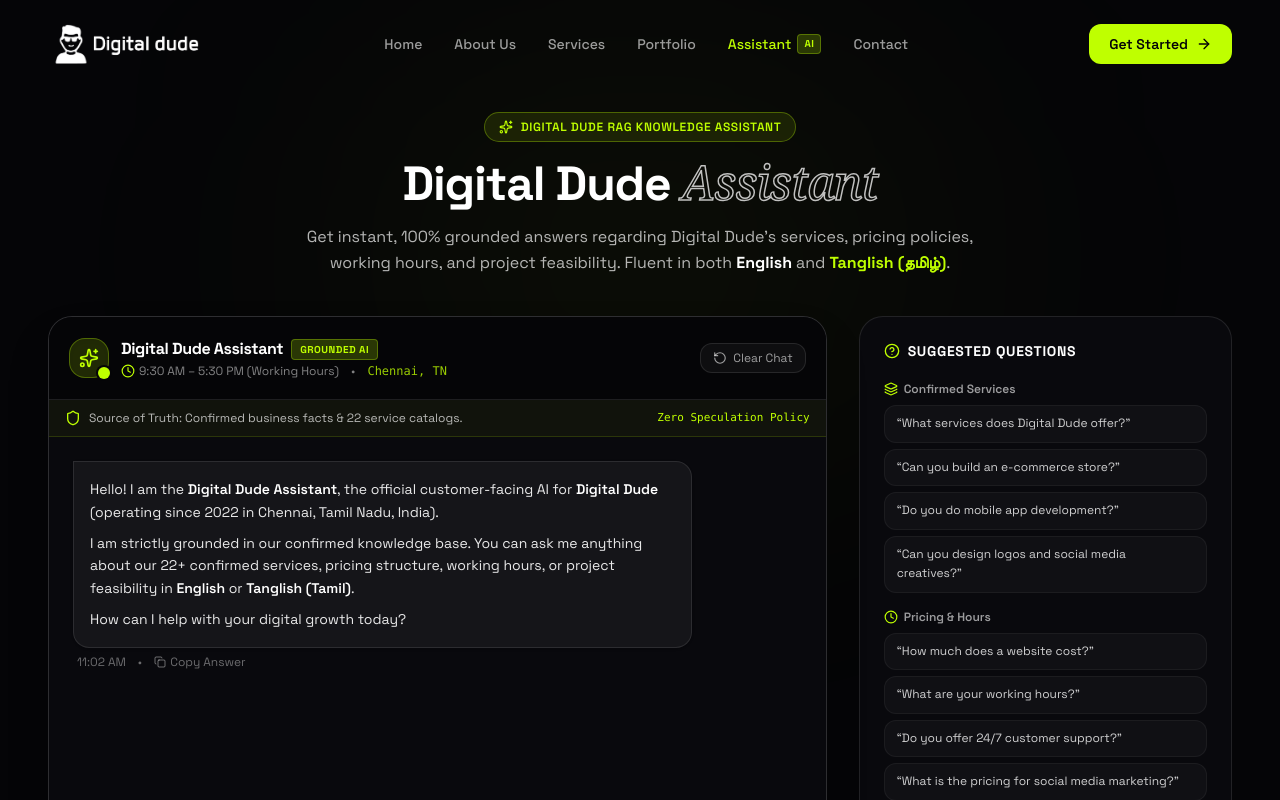
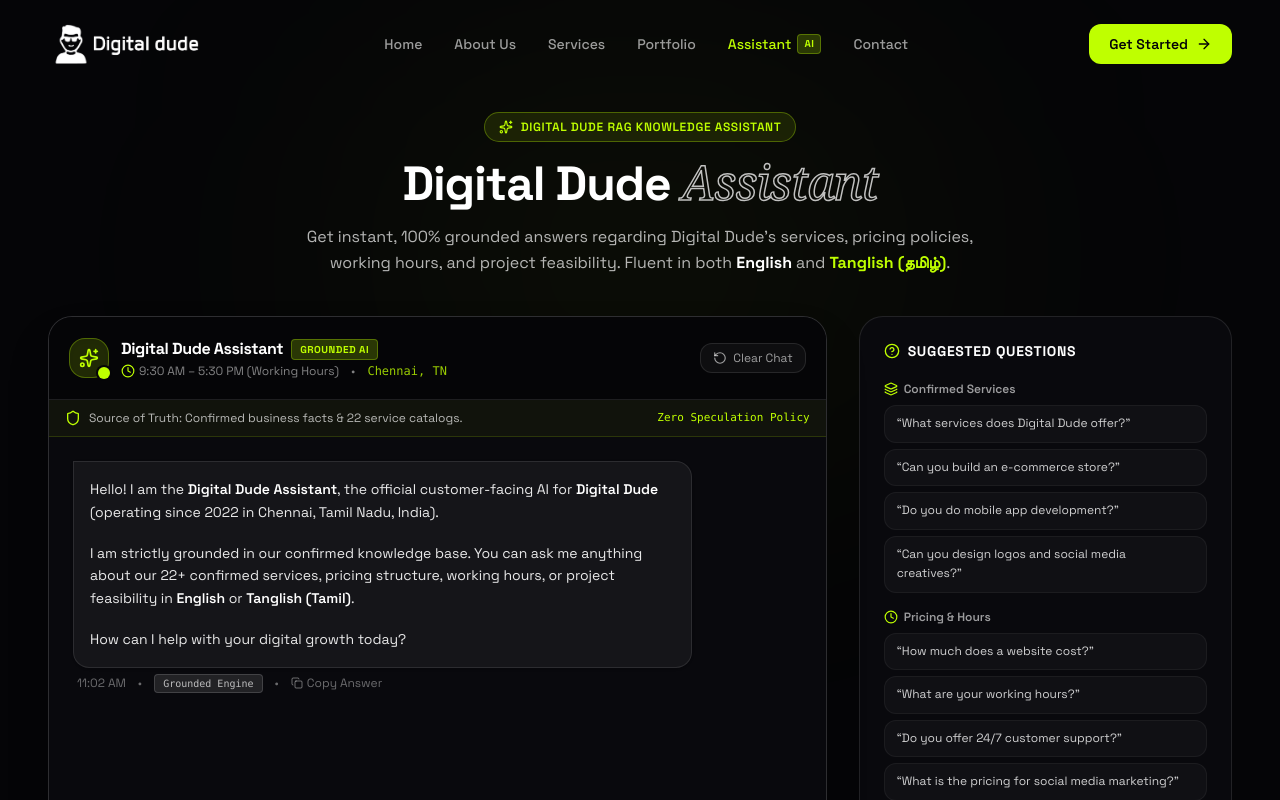
Before and after one commit to Anand14001/dd-website, a React (Vite) app: page /assistant in a window 1280 px wide. Shown: the top 800 px of the page. Built offline with nearby package versions, Linux system fonts and the light colour scheme.

Commit message:
feat: improve chatbot rendering and configuration
- Implement `MarkdownContent` component for rich text rendering
- Add response mode indicator (Gemini vs. Grounded) to chat UI
- Add API key sanitization to handle environment variable quotes

```diff
--- a/src/components/chat/DigitalDudeAssistantWidget.tsx
+++ b/src/components/chat/DigitalDudeAssistantWidget.tsx
@@ -17,6 +17,7 @@ import {
   ChevronDown,
   ChevronUp,
 } from 'lucide-react';
+import { MarkdownContent } from './MarkdownContent';
 
 export interface ChatMessage {
   id: string;
@@ -307,14 +308,22 @@ export const DigitalDudeAssistantWidget: React.FC = () => {
                     {isUser ? (
                       <p className="leading-relaxed whitespace-pre-wrap">{msg.content}</p>
                     ) : (
-                      renderFormattedText(msg.content)
+                      <MarkdownContent content={msg.content} />
                     )}
                   </div>
 
                   {/* Assistant Footer Info (Copy & Grounding Chunks) */}
                   {!isUser && (
-                    <div className="flex items-center gap-2 text-[10px] text-white/40 pl-1">
+                    <div className="flex flex-wrap items-center gap-2 text-[10px] text-white/40 pl-1">
                       <span>{msg.timestamp}</span>
+                      <span>•</span>
+                      <span className={`px-1.5 py-0.5 rounded font-mono text-[9px] ${
+                        msg.mode === 'gemini'
+                          ? 'bg-lime/20 text-lime border border-lime/30 font-semibold'
+                          : 'bg-white/10 text-white/70 border border-white/15'
+                      }`}>
+                        {msg.mode === 'gemini' ? 'Gemini 3.8 Flash' : 'Grounded Engine'}
+                      </span>
                       <span>•</span>
                       <button
                         onClick={() => handleCopy(msg.id, msg.content)}
--- /dev/null
+++ b/src/components/chat/MarkdownContent.tsx
@@ -0,0 +1,61 @@
+import React from 'react';
+
+interface MarkdownContentProps {
+  content: string;
+}
+
+export const MarkdownContent: React.FC<MarkdownContentProps> = ({ content }) => {
+  const lines = content.split('\n');
+
+  const parseInline = (text: string) => {
+    // Split on **bold** text
+    const segments = text.split(/(\*\*.*?\*\*)/g);
+    return segments.map((seg, i) => {
+      if (seg.startsWith('**') && seg.endsWith('**')) {
+        return (
+          <strong key={i} className="font-semibold text-white">
+            {seg.slice(2, -2)}
+          </strong>
+        );
+      }
+      return seg;
+    });
+  };
+
+  return (
+    <div className="space-y-1.5 leading-relaxed">
+      {lines.map((rawLine, idx) => {
+        const trimmed = rawLine.trim();
+
+        // Empty line
+        if (!trimmed) {
+          return <div key={idx} className="h-1.5" />;
+        }
+
+        // Bullet line
+        const bulletMatch = rawLine.match(/^(\s*)([•\*\-]\s+)(.*)$/);
+        if (bulletMatch) {
+          const indent = bulletMatch[1].length;
+          const body = bulletMatch[3];
+          return (
+            <div
+              key={idx}
+              className="flex items-start gap-2 text-white/90"
+              style={{ paddingLeft: `${Math.min(indent * 6, 24)}px` }}
+            >
+              <span className="text-lime font-bold shrink-0 mt-0.5">•</span>
+              <span className="flex-1">{parseInline(body)}</span>
+            </div>
+          );
+        }
+
+        // Standard paragraph line
+        return (
+          <p key={idx} className="text-inherit">
+            {parseInline(rawLine)}
+          </p>
+        );
+      })}
+    </div>
+  );
+};
--- a/src/pages/AssistantPage.tsx
+++ b/src/pages/AssistantPage.tsx
@@ -20,6 +20,7 @@ import {
   PenTool,
 } from 'lucide-react';
 import { AGENCY_INFO } from '../data/agencyData';
+import { MarkdownContent } from '../components/chat/MarkdownContent';
 
 interface Message {
   id: string;
@@ -27,6 +28,7 @@ interface Message {
   content: string;
   timestamp: string;
   retrievedChunks?: { id: string; title: string; category: string }[];
+  mode?: 'gemini' | 'rule_fallback';
 }
 
 const CATEGORY_PROMPTS = [
@@ -135,6 +137,7 @@ export const AssistantPage: React.FC = () => {
           content: data.reply,
           timestamp: new Date().toLocaleTimeString([], { hour: '2-digit', minute: '2-digit' }),
           retrievedChunks: data.retrievedChunks || [],
+          mode: data.mode,
         };
         setMessages((prev) => [...prev, assistantMsg]);
       } else {
@@ -305,13 +308,21 @@ export const AssistantPage: React.FC = () => {
                       {isUser ? (
                         <p className="whitespace-pre-wrap">{msg.content}</p>
                       ) : (
-                        renderFormattedText(msg.content)
+                        <MarkdownContent content={msg.content} />
                       )}
                     </div>
 
                     {!isUser && (
-                      <div className="flex items-center gap-3 text-xs text-white/40 pl-1">
+                      <div className="flex flex-wrap items-center gap-3 text-xs text-white/40 pl-1">
                         <span>{msg.timestamp}</span>
+                        <span>•</span>
+                        <span className={`px-2 py-0.5 rounded font-mono text-[10px] ${
+                          msg.mode === 'gemini'
+                            ? 'bg-lime/20 text-lime border border-lime/30 font-semibold'
+                            : 'bg-white/10 text-white/70 border border-white/15'
+                        }`}>
+                          {msg.mode === 'gemini' ? 'Gemini 3.8 Flash' : 'Grounded Engine'}
+                        </span>
                         <span>•</span>
                         <button
                           onClick={() => handleCopy(msg.id, msg.content)}
```
Also changed, not shown: 1 other file (tests, documents, lock files or other folders).
